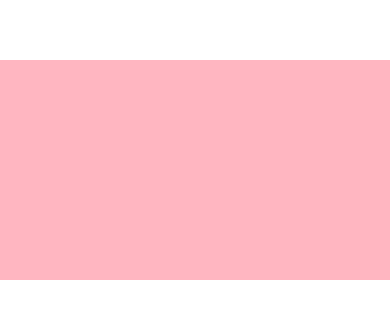
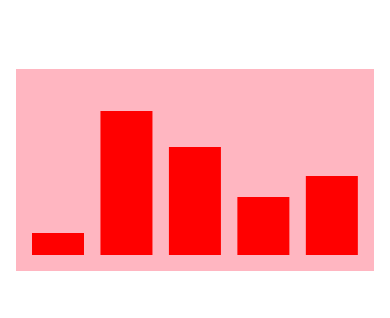
Before and after one commit to OtonielG/frontend-components, a plain HTML site: page index.html in a window 390 px wide. Shown: the part 252-570 px from the top of the page. Drawn offline with Linux system fonts and the light colour scheme.

Commit message:
SortingVisualizer is 100% responsive

```diff
--- a/logic/components/sorting_component.js
+++ b/logic/components/sorting_component.js
@@ -3,10 +3,12 @@ export class SortingVisualizer {
 
   #board;
   #nums;
+  #bars = [];
   #boardWidth;
   #withoutGapWidth;
   #gap;
   #resizeObserver;
+  #isFirstObservation = true;
 
   constructor(...nums) {
     if (nums.length < 1) {
@@ -15,6 +17,7 @@ export class SortingVisualizer {
 
     this.#nums = nums;
     this.#initializeDOM();
+    this.#setupResizeObsever();
   }
 
   #initializeDOM() {
@@ -27,4 +30,62 @@ export class SortingVisualizer {
 
     this.container.appendChild(this.#board);
   }
+
+  #setupResizeObsever() {
+    this.#resizeObserver = new ResizeObserver(entries => {
+      this.#handleResizing(entries);
+    })
+
+    this.#resizeObserver.observe(this.#board);
+  }
+
+  #handleResizing(entries) {
+    const el = entries[0];
+    this.#boardWidth = el.contentRect.width;
+    this.#withoutGapWidth = this.#boardWidth * 0.8;
+    this.#gap = (this.#boardWidth - this.#withoutGapWidth) / (this.#nums.length - 1);
+
+    if (this.#isFirstObservation) {
+      this.#createBars();
+      this.#isFirstObservation = false;
+    } else {
+      this.#updateSizing();
+    }
+  }
+
+  #createBars() {
+    const [barW, moveToX] = this.#calculateDimensions();
+
+    for (let i = 0; i < this.#nums.length; i++) {
+      const bar = this.#newBar(i, barW, moveToX);
+      this.#board.append(bar);
+      this.#bars.push(bar);
+    }
+  }
+
+  #calculateDimensions() {
+    const barW = this.#withoutGapWidth / this.#nums.length;
+    const moveToX = barW + this.#gap;
+    return [barW, moveToX];
+  }
+
+  #newBar(index, width, moveToX) {
+    const bar = document.createElement('div');
+    bar.classList.add('bar');
+    bar.dataset.order = index;
+    bar.style.setProperty('--h', this.#nums[index]);
+    bar.style.setProperty('--w', `${width}px`);
+    bar.style.setProperty('--position', `${index * moveToX}px`);
+    return bar;
+  }
+
+  #updateSizing() {
+    const [barWidth, moveToX] = this.#calculateDimensions();
+
+    this.#bars.forEach((bar) => {
+      const order = Number(bar.dataset.order);
+      bar.style.setProperty('--w', `${barWidth}px`);
+      bar.style.setProperty('--position', `${order * moveToX}px`);
+    });
+  }
 }
--- a/style.css
+++ b/style.css
@@ -13,6 +13,7 @@ body {
 
 .container {
   padding: 1rem;
+  margin: 1rem;
   width: min(100%, 500px);
   aspect-ratio: 16/9;
   background-color: lightpink;
@@ -23,3 +24,12 @@ body {
   width: 100%;
   height: 100%;
 }
+
+.bar {
+  position: absolute;
+  bottom: 0;
+  height: calc(85% * var(--h) / var(--maxH));
+  width: var(--w);
+  transform: translateX(var(--position));
+  background-color: red;
+}
```
